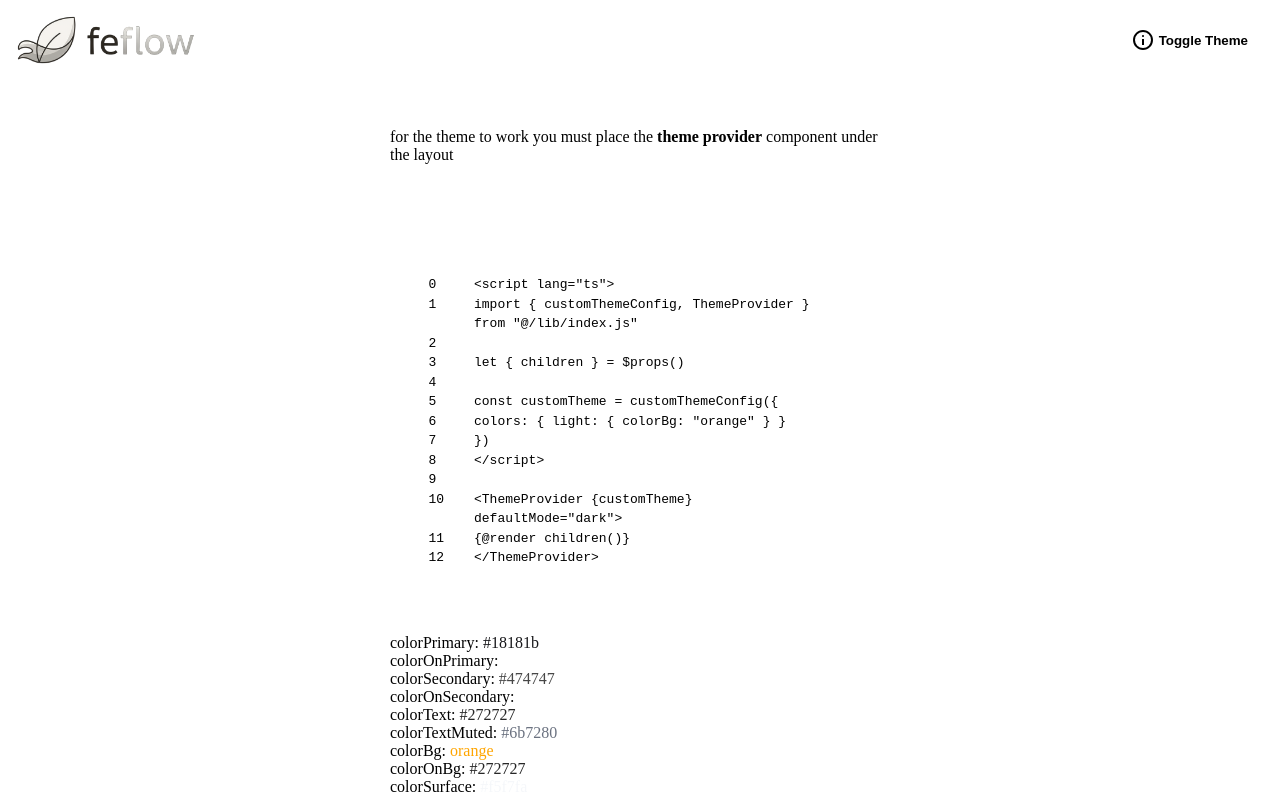
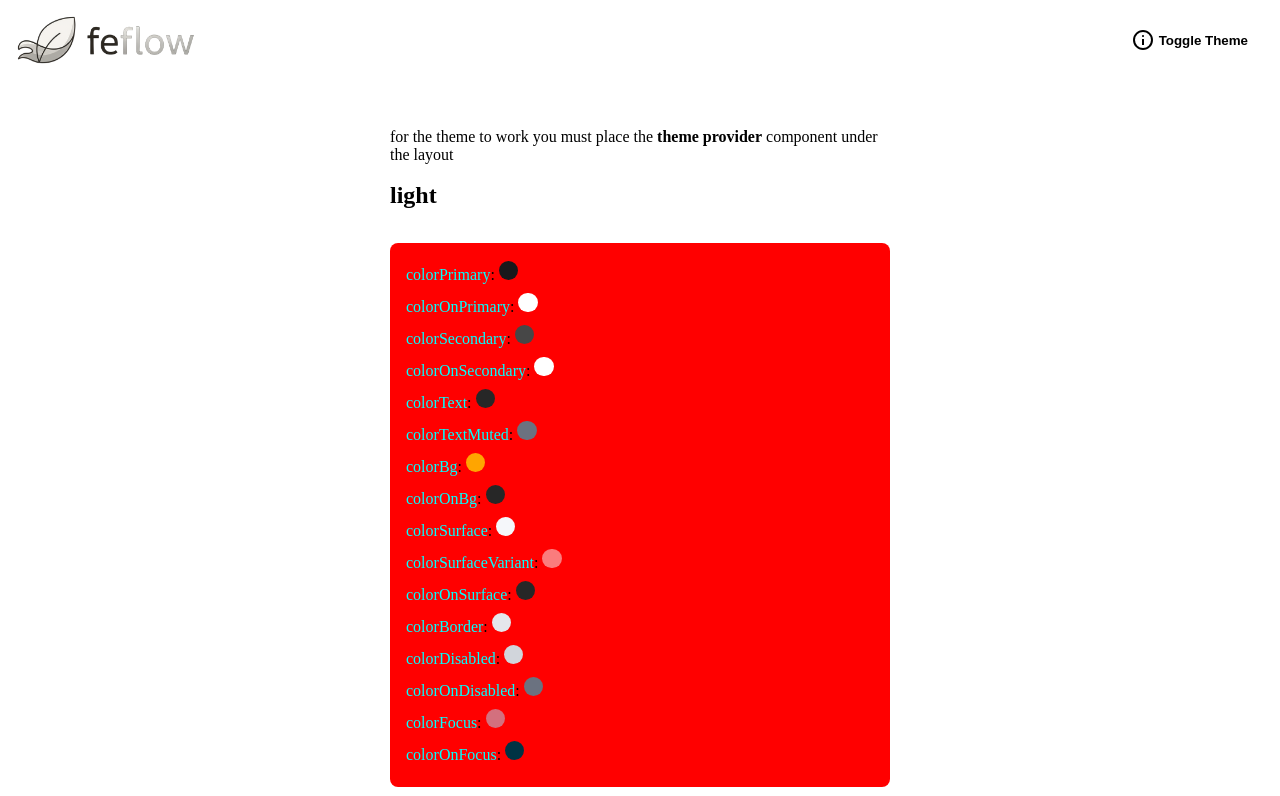
Before and after one commit to nilfocus/feflow, a SvelteKit app: page /theme in a window 1280 px wide. Shown: the top 796 px of the page. Built offline with nearby package versions, Linux system fonts and the light colour scheme.

Commit message:
theme page badges, theme config include colors, mode and toggle

```diff
--- a/src/lib/components/badge/Badge.module.css
+++ b/src/lib/components/badge/Badge.module.css
@@ -9,6 +9,11 @@
 	white-space: nowrap;
 	user-select: none;
 	line-height: 1.25rem;
+}
+
+.badge.contained {
+	background: var(--ff-color-surface);
+	color: var(--ff-color-on-surface);
 }
 
 .badge.xs {
--- a/src/lib/components/theme-provider/ThemeProvider.svelte
+++ b/src/lib/components/theme-provider/ThemeProvider.svelte
@@ -32,12 +32,12 @@
 	const { themeConfigToCssString } = themeConfigUtil()
 	const style = themeConfigToCssString(theme)
 
-	const { getThemeMode } = themeModeUtil()
+	const { getThemeModeFromAttr } = themeModeUtil()
 	const _themeModeState = themeModeState()
 
 	onMount(() => {
-		const themeMode = getThemeMode()
-		_themeModeState.setThemeMode(themeMode)
+		const themeModeFromAttr = getThemeModeFromAttr()
+		_themeModeState.setThemeMode(themeModeFromAttr)
 	})
 </script>
 
--- a/src/lib/index.ts
+++ b/src/lib/index.ts
@@ -2,14 +2,12 @@ export * as Actions from "./actions/index.js"
 export {
 	classMapUtil as classMap,
 	mergeObjectUtil as mergeObject,
-	themeModeUtil as themeMode,
 	transitionUtil as useTransition,
 	actionUtil as useAction
 } from "./utils/index.js"
 export { customThemeConfig, getThemeConfig } from "./utils/themeConfigUtil.js"
 export { toast } from "./states/toastState.svelte.js"
 export { getSections } from "./states/scrollSectionState.svelte.js"
-export type { ThemeModeType } from "./types/index.js"
 export { default as Accordion } from "./components/accordion/index.js"
 export { default as Avatar } from "./components/avatar/index.js"
 export { default as Badge } from "./components/badge/index.js"
--- a/src/lib/utils/themeConfigUtil.ts
+++ b/src/lib/utils/themeConfigUtil.ts
@@ -2,6 +2,7 @@ import { CSS_VAR_PREFIX, themeModeSelectors } from "../constants.js"
 import { getThemeConfigContext } from "../contexts/index.js"
 import { themeModeState } from "../states/index.js"
 import type { ThemeModeType, ThemeConfigType } from "../types/index.js"
+import themeModeUtil from "./themeModeUtil.js"
 
 export default function themeConfigUtil() {
 	function _toCssVar(key: string) {
@@ -47,7 +48,10 @@ export function customThemeConfig(t: ThemeConfigType) {
 }
 
 export function getThemeConfig() {
+	const _themeState = themeModeState()
 	const { colors } = getThemeConfigContext()
-	const _themeState = themeModeState()
-	return colors[_themeState.data.mode]
+	const { toggleThemeMode } = themeModeUtil()
+
+	const mode = _themeState.data.mode
+	return { colors: colors[mode], mode, toggle: toggleThemeMode }
 }
--- a/src/lib/utils/themeModeUtil.ts
+++ b/src/lib/utils/themeModeUtil.ts
@@ -3,7 +3,7 @@ import themeModeState from "../states/themeModeState.svelte.js"
 import type { ThemeModeType } from "../types/theme.types.js"
 
 export default function themeModeUtil() {
-	function getThemeMode() {
+	function getThemeModeFromAttr() {
 		return (
 			(document.documentElement.getAttribute(
 				THEME_ATTR
@@ -18,10 +18,10 @@ export default function themeModeUtil() {
 	}
 
 	function toggleThemeMode(onChange?: ((t: ThemeModeType) => void) | Event) {
-		const currentThemeMode = getThemeMode()
+		const themeModeFromAttr = getThemeModeFromAttr()
 		const _themeState = themeModeState()
 
-		const nextThemeMode = currentThemeMode === "light" ? "dark" : "light"
+		const nextThemeMode = themeModeFromAttr === "light" ? "dark" : "light"
 		_applyThemeMode(nextThemeMode)
 		_themeState.setThemeMode(nextThemeMode)
 
@@ -31,7 +31,7 @@ export default function themeModeUtil() {
 	}
 
 	return {
-		getThemeMode,
+		getThemeModeFromAttr,
 		toggleThemeMode
 	}
 }
--- a/src/routes/(app)/(examples)/+layout.svelte
+++ b/src/routes/(app)/(examples)/+layout.svelte
@@ -1,10 +1,10 @@
 <script lang="ts">
 	import { InfoIcon } from "@/lib/icons/index.js"
-	import { Navbar, themeMode, Toaster } from "@/lib/index.js"
+	import { getThemeConfig, Navbar, Toaster } from "@/lib/index.js"
 
 	let { children } = $props()
 
-	const { toggleThemeMode } = themeMode()
+	const theme = $derived(getThemeConfig())
 </script>
 
 <Toaster fullWidth />
@@ -13,7 +13,7 @@
 	style="display: flex; align-items: center; justify-content: space-between;"
 >
 	<img alt="feflow" src="/logo.png" width="180px" height="50px" />
-	<Navbar.Item onclick={toggleThemeMode}>
+	<Navbar.Item onclick={theme.toggle}>
 		<InfoIcon />
 		Toggle Theme
 	</Navbar.Item>
--- a/src/routes/(app)/(examples)/theme/+page.svelte
+++ b/src/routes/(app)/(examples)/theme/+page.svelte
@@ -1,58 +1,29 @@
 <script lang="ts">
-	import {
-		Button,
-		Code,
-		getThemeConfig,
-		themeMode,
-		Window
-	} from "@/lib/index.js"
+	import { Badge, Button, Card, getThemeConfig } from "@/lib/index.js"
 
 	const theme = $derived(getThemeConfig())
-
-	const { toggleThemeMode } = themeMode()
 </script>
 
 <div style="width: 500px; margin: 3rem auto;">
-	<p>
+	<p class="text-on-error">
 		for the theme to work you must place the <strong>theme provider</strong> component
 		under the layout
 	</p>
 	<br />
-
-	<Window>
-		<Code>
-			{@const codeString = `
-			<script lang="ts">
-				import { customThemeConfig, ThemeProvider } from "@/lib/index.js"
-
-				let { children } = $props()
-
-				const customTheme = customThemeConfig({
-					colors: { light: { colorBg: "orange" } }
-				})
-			</script>
-
-			<ThemeProvider {customTheme} defaultMode="dark">
-				{@render children()}
-			</ThemeProvider>
-			`
-				.trim()
-				.split("\n")}
-
-			{#each codeString as line, i}
-				<pre data-prefix={i}><code>{line.trim()}</code></pre>
-			{/each}
-		</Code>
-	</Window>
-
+	<h2>{theme.mode}</h2>
 	<br />
 
-	<ul>
-		{#each Object.keys(theme) as t}
-			{@const color = theme[t as keyof typeof theme]}
-			<li>{t}: <span style="color: {color};">{color}</span></li>
-		{/each}
-	</ul>
+	<Card style="background: {theme.mode === 'dark' ? 'green' : 'red'};">
+		<ul style="line-height: 2;">
+			{#each Object.keys(theme.colors) as t}
+				{@const color = theme.colors[t as keyof typeof theme.colors]}
+				<li>
+					<span style="color:aqua;">{t}</span>:
+					<Badge roundedFull style="background: {color};" size="sm"></Badge>
+				</li>
+			{/each}
+		</ul>
+	</Card>
 	<br />
-	<Button variant="outlined" onclick={toggleThemeMode}>toggle theme</Button>
+	<Button variant="outlined" onclick={theme.toggle}>toggle theme</Button>
 </div>
```
